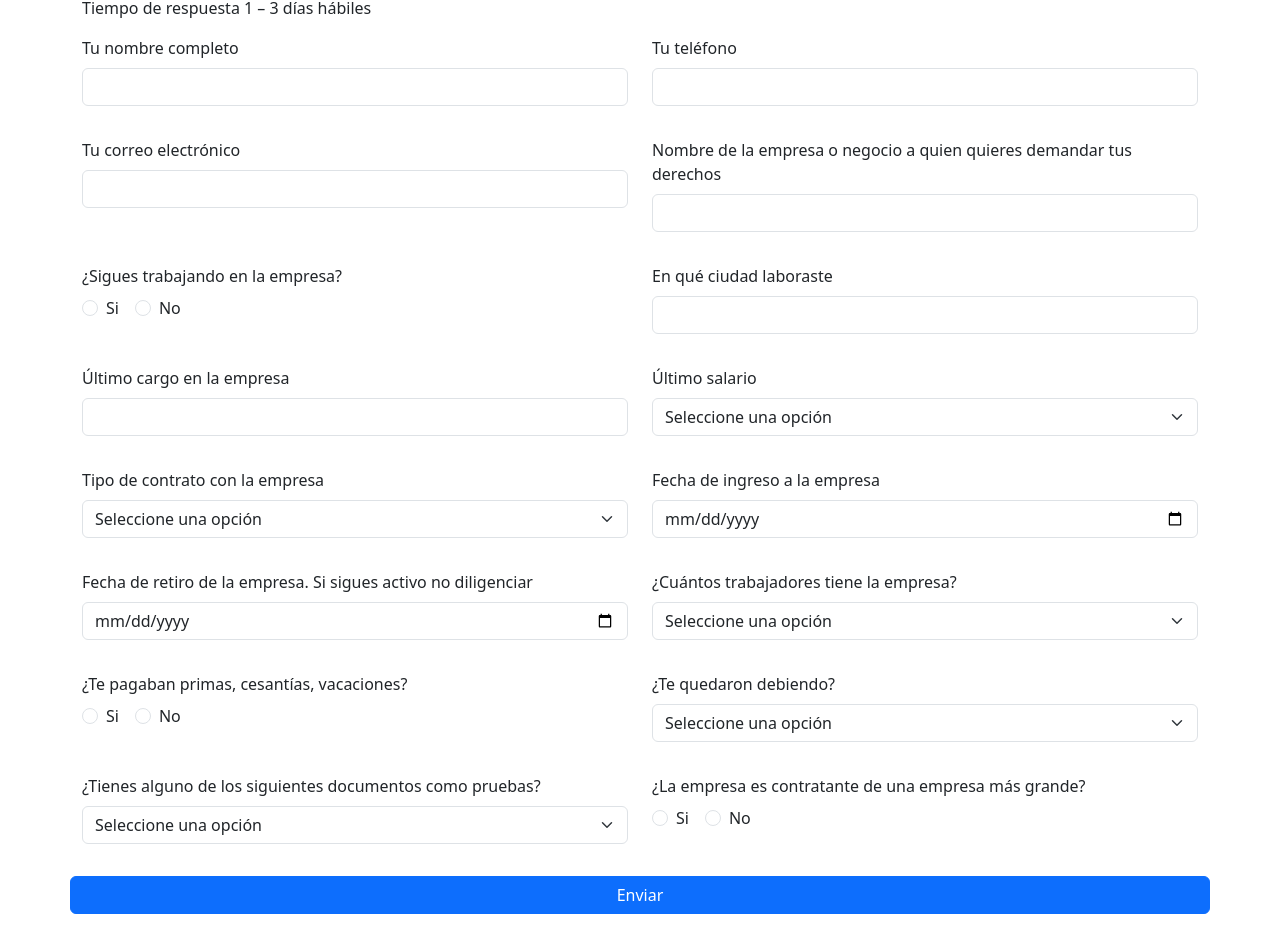
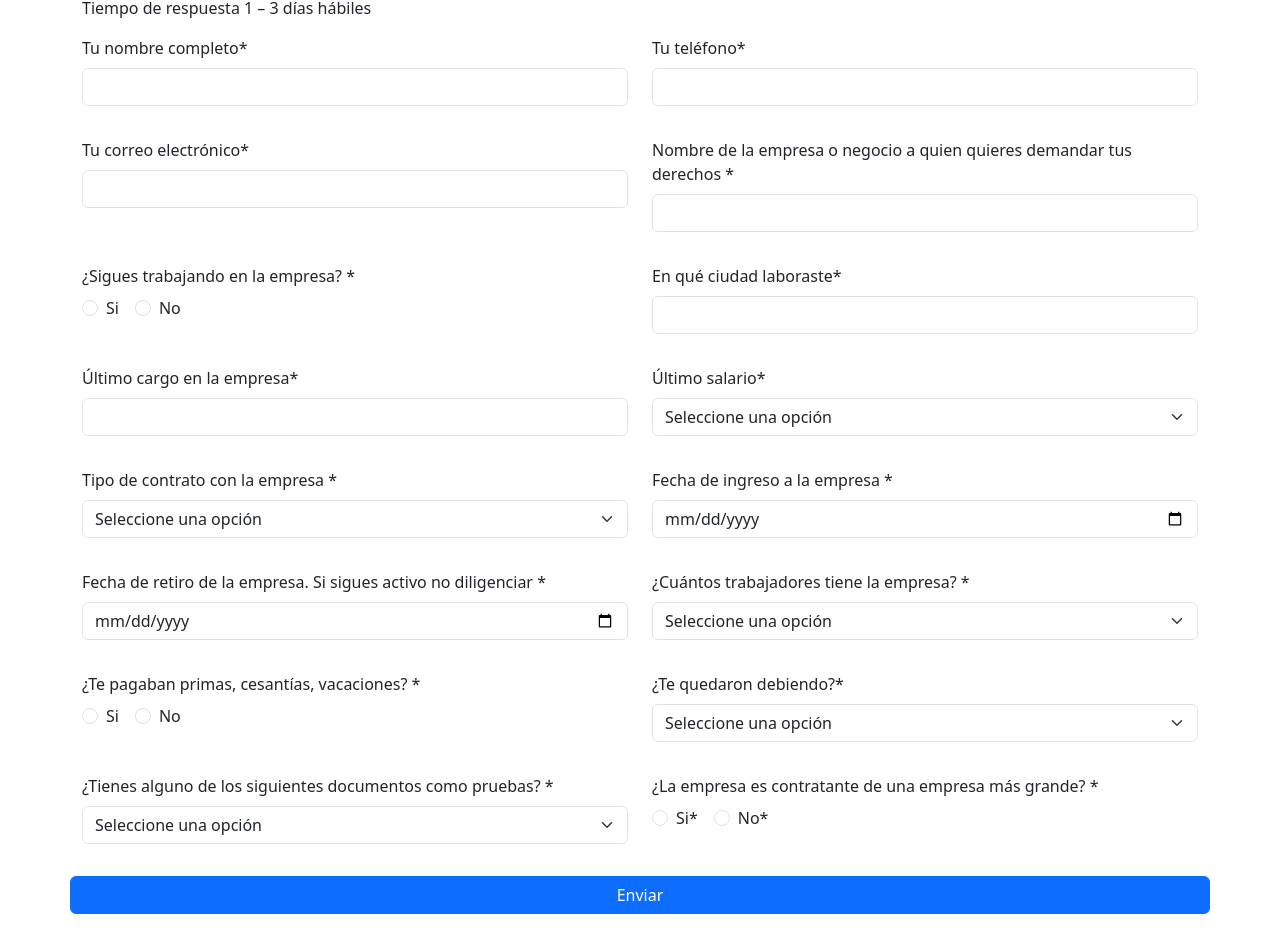
Before and after one commit to wjorellano/abogados, a Next.js app: page /empleado-laboral in a window 1280 px wide. Shown: the part 250-1202 px from the top of the page. Built offline with nearby package versions, Linux system fonts and the light colour scheme.

Commit message:
add * to forms

```diff
--- a/src/app/empleado-laboral/page.js
+++ b/src/app/empleado-laboral/page.js
@@ -124,7 +124,7 @@ const EmpleadoLaboral = () => {
         <div className="row">
           <div className="mb-3 col-12 col-md-6">
             <div className="form-group mb-3">
-              <label className="form-label">Tu nombre completo</label>
+              <label className="form-label">Tu nombre completo*</label>
               <input
                 type="text"
                 className="form-control"
@@ -141,7 +141,7 @@ const EmpleadoLaboral = () => {
 
           <div className="mb-3 col-12 col-md-6">
             <div className="form-group mb-3">
-              <label className="form-label">Tu teléfono</label>
+              <label className="form-label">Tu teléfono*</label>
               <input
                 type="text"
                 className="form-control"
@@ -158,7 +158,7 @@ const EmpleadoLaboral = () => {
 
           <div className="mb-3 col-12 col-md-6">
             <div className="form-group mb-3">
-              <label className="form-label">Tu correo electrónico</label>
+              <label className="form-label">Tu correo electrónico*</label>
               <input
                 type="email"
                 className="form-control"
@@ -178,7 +178,7 @@ const EmpleadoLaboral = () => {
               <label className="form-label">
                 Nombre de la empresa o negocio a quien quieres demandar tus
                 derechos
-              </label>
+              *</label>
               <input
                 type="text"
                 className="form-control"
@@ -197,7 +197,7 @@ const EmpleadoLaboral = () => {
             <div className="form-group mb-3">
               <label className="form-label">
                 ¿Sigues trabajando en la empresa?
-              </label>
+              *</label>
               <div>
                 <div className="form-check form-check-inline">
                   <input
@@ -230,7 +230,7 @@ const EmpleadoLaboral = () => {
 
           <div className="mb-3 col-12 col-md-6">
             <div className="form-group mb-3">
-              <label className="form-label">En qué ciudad laboraste</label>
+              <label className="form-label">En qué ciudad laboraste*</label>
               <input
                 type="text"
                 className="form-control"
@@ -247,7 +247,7 @@ const EmpleadoLaboral = () => {
 
           <div className="mb-3 col-12 col-md-6">
             <div className="form-group mb-3">
-              <label className="form-label">Último cargo en la empresa</label>
+              <label className="form-label">Último cargo en la empresa*</label>
               <input
                 type="text"
                 className="form-control"
@@ -264,7 +264,7 @@ const EmpleadoLaboral = () => {
 
           <div className="mb-3 col-12 col-md-6">
             <div className="form-group mb-3">
-              <label className="form-label">Último salario</label>
+              <label className="form-label">Último salario*</label>
               <select
                 className="form-select"
                 name="salario"
@@ -294,7 +294,7 @@ const EmpleadoLaboral = () => {
             <div className="form-group mb-3">
               <label className="form-label">
                 Tipo de contrato con la empresa
-              </label>
+              *</label>
               <select
                 className="form-select"
                 name="contrato"
@@ -329,7 +329,7 @@ const EmpleadoLaboral = () => {
             <div className="form-group mb-3">
               <label className="form-label">
                 Fecha de ingreso a la empresa
-              </label>
+              *</label>
               <input
                 type="date"
                 className="form-control"
@@ -348,7 +348,7 @@ const EmpleadoLaboral = () => {
             <div className="form-group mb-3">
               <label className="form-label">
                 Fecha de retiro de la empresa. Si sigues activo no diligenciar
-              </label>
+              *</label>
               <input
                 type="date"
                 className="form-control"
@@ -366,7 +366,7 @@ const EmpleadoLaboral = () => {
             <div className="form-group mb-3">
               <label className="form-label">
                 ¿Cuántos trabajadores tiene la empresa?
-              </label>
+              *</label>
               <select
                 className="form-select"
                 name="trabajadores"
@@ -390,7 +390,7 @@ const EmpleadoLaboral = () => {
             <div className="form-group mb-3">
               <label className="form-label">
                 ¿Te pagaban primas, cesantías, vacaciones?
-              </label>
+              *</label>
               <div>
                 <div className="form-check form-check-inline">
                   <input
@@ -423,7 +423,7 @@ const EmpleadoLaboral = () => {
 
           <div className="mb-3 col-12 col-md-6">
             <div className="form-group mb-3">
-              <label className="form-label">¿Te quedaron debiendo?</label>
+              <label className="form-label">¿Te quedaron debiendo?*</label>
               <select
                 className="form-select"
                 name="deuda"
@@ -451,7 +451,7 @@ const EmpleadoLaboral = () => {
             <div className="form-group mb-3">
               <label className="form-label">
                 ¿Tienes alguno de los siguientes documentos como pruebas?
-              </label>
+              *</label>
               <select
                 className="form-select"
                 name="pruebas"
@@ -476,7 +476,7 @@ const EmpleadoLaboral = () => {
             <div className="form-group mb-3">
               <label className="form-label">
                 ¿La empresa es contratante de una empresa más grande?
-              </label>
+              *</label>
               <div>
                 <div className="form-check form-check-inline">
                   <input
@@ -487,7 +487,7 @@ const EmpleadoLaboral = () => {
                     checked={formData.contratista === "Si"}
                     onChange={handleChange}
                   />
-                  <label className="form-check-label">Si</label>
+                  <label className="form-check-label">Si*</label>
                 </div>
                 <div className="form-check form-check-inline">
                   <input
@@ -498,7 +498,7 @@ const EmpleadoLaboral = () => {
                     checked={formData.contratista === "No"}
                     onChange={handleChange}
                   />
-                  <label className="form-check-label">No</label>
+                  <label className="form-check-label">No*</label>
                 </div>
               </div>
               {errors.contratista && (
@@ -512,7 +512,7 @@ const EmpleadoLaboral = () => {
               <div className="form-group mb-3">
                 <label className="form-label">
                   Nombre de la empresa contratante
-                </label>
+                *</label>
                 <input
                   type="text"
                   className="form-control"
```
Also changed, not shown: src/app/empleado-accidentes/page.js (+15 -15 lines), src/app/empresario/page.js (+8 -8 lines).
